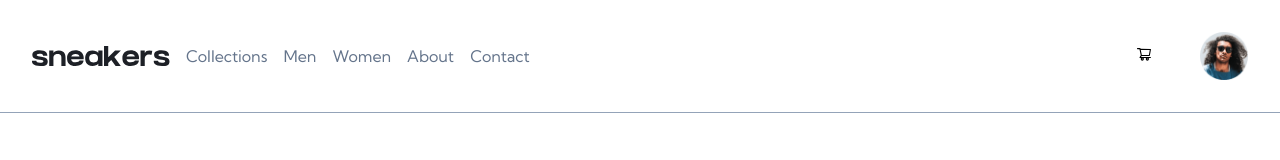
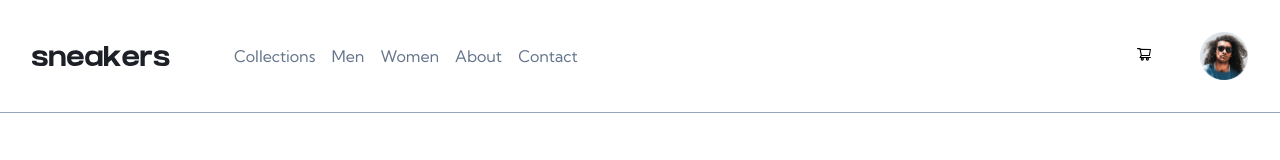
Before and after one commit to massjack1/ecommerce-react-page, a React (Create React App) app: page / in a window 1280 px wide. Shown: the top 160 px of the page. Built offline with nearby package versions, Linux system fonts and the light colour scheme.

Commit message:
Modify nav list

```diff
--- a/src/components/Nav.js
+++ b/src/components/Nav.js
@@ -15,8 +15,8 @@ const Nav = () => {
         <a href="#">
         <img src={logo} alt="Sneaker" />
         </a>
-        <nav>
-        <ul className="font-light text-slate-500 flex items-center justify-center gap-4 mx-auto">
+        <nav className="ml-12">
+        <ul className="font-light text-slate-500 flex gap-4 mx-auto ">
             <li>
                 <a href="#">Collections</a>
             </li>
```
